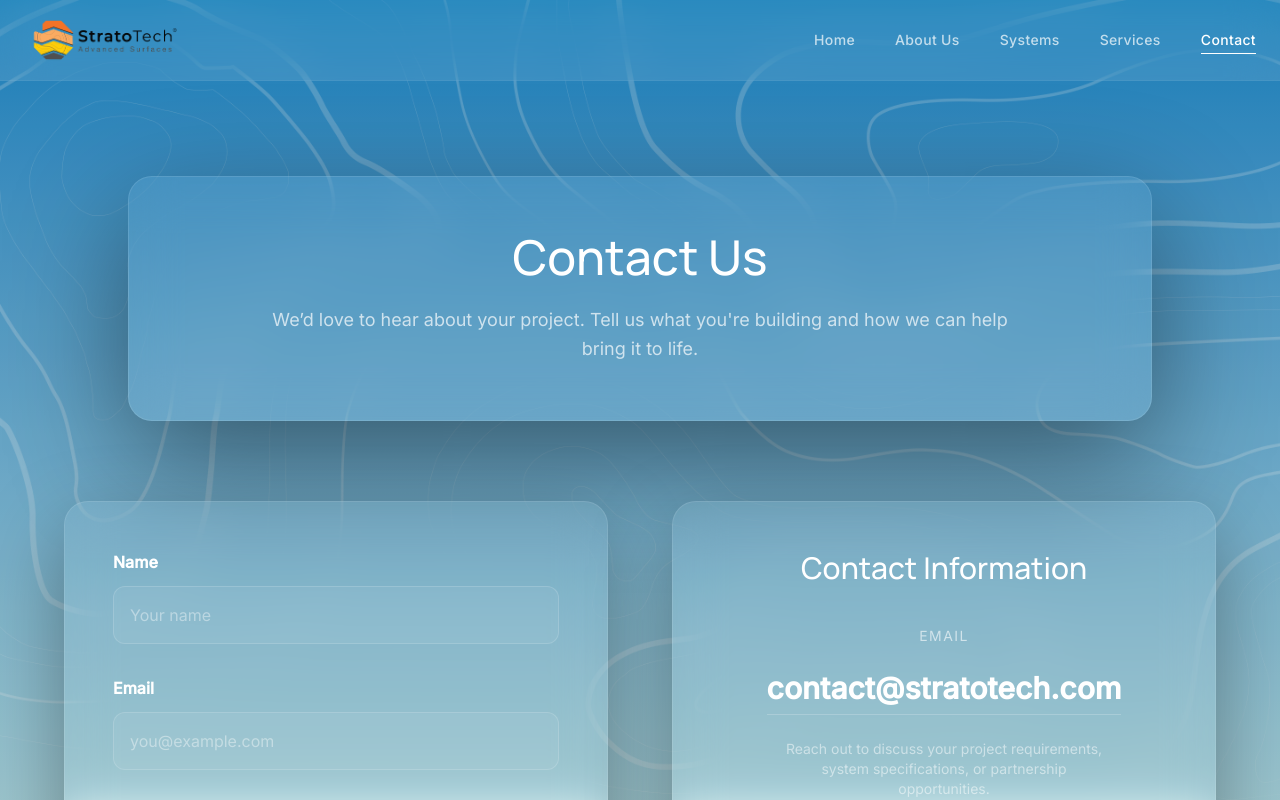
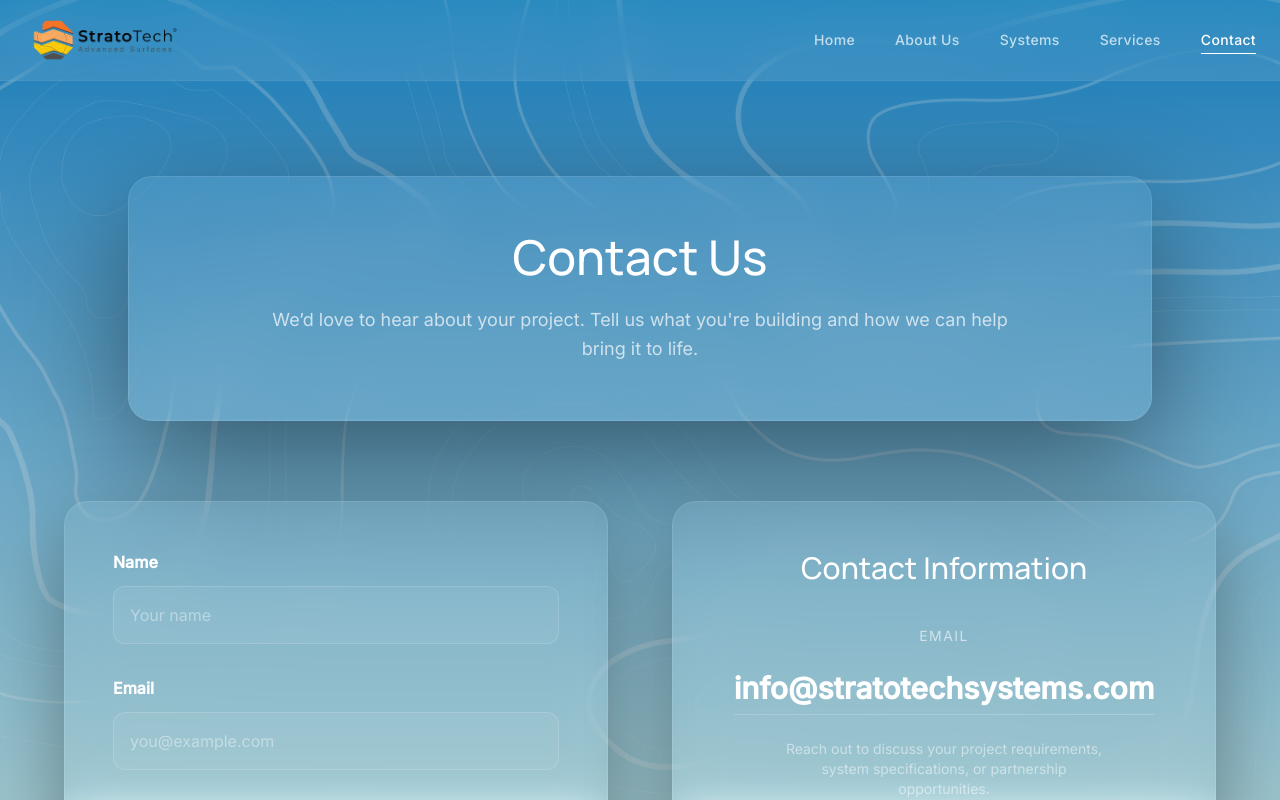
Before and after one commit to itsvirgintho/stratotech-site, a Next.js app: page /contact in a window 1280 px wide. Shown: the top 800 px of the page. Built offline with nearby package versions, Linux system fonts and the light colour scheme.

Commit message:
Contact Page: update contact email to info@stratotechsystems.com

```diff
--- a/app/contact/page.tsx
+++ b/app/contact/page.tsx
@@ -146,10 +146,10 @@ export default function Contact() {
             </p>
 
             <a
-              href="mailto:contact@stratotech.com"
+              href="mailto:info@stratotechsystems.com"
               className="text-2xl md:text-3xl font-semibold text-white hover:text-white/80 transition duration-300 border-b border-white/20 hover:border-white/50 pb-2"
             >
-              contact@stratotech.com
+              info@stratotechsystems.com
             </a>
 
             <p className="text-white/50 text-sm max-w-xs">
```
